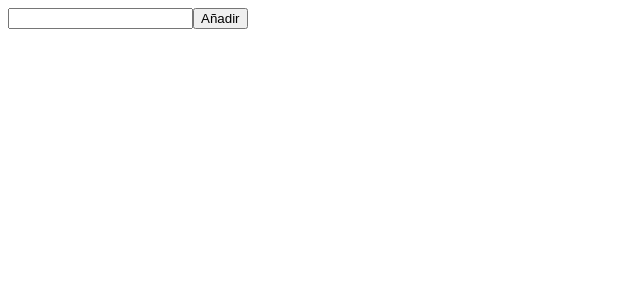
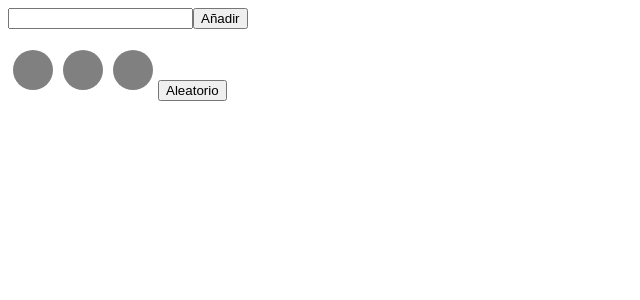
Before and after one commit to VicJGR/ReactVJ, a React (Vite) app: page / in a window 1280 px wide. Shown: the top 300 px of the page, without its empty margins (0-640 px from the left). Built offline with nearby package versions, Linux system fonts and the light colour scheme.

Commit message:
Componente 'Random'

```diff
--- a/src/App.jsx
+++ b/src/App.jsx
@@ -2,12 +2,15 @@
 import {useState} from 'react'
 import {Row, Col, Container} from 'react-bootstrap'
 import ToDo_list from './components/To-Do_list'
+import Random from './components/Random'
 
 function App() {
 
   return(
     <>
     <ToDo_list/>
+
+    <Random/>
     </>
   )
 
--- /dev/null
+++ b/src/components/Random.jsx
@@ -0,0 +1,46 @@
+import {useState} from 'react'
+
+
+function Random (){
+
+    const[aleatorio, setAleatorio]= useState('')
+    const[aleatorio2, setAleatorio2]= useState('')
+    const[aleatorio3, setAleatorio3]= useState('')
+
+
+    function calcula(){
+        var valor = Math.floor ( Math.random() * 50 )
+        var valor2 = Math.floor ( Math.random() * 50 )
+        var valor3 = Math.floor ( Math.random() * 50 )
+        setAleatorio(valor)
+        setAleatorio2(valor2)
+        setAleatorio3(valor3)
+
+
+
+    }
+
+let estilo ={
+    width: '40px',
+    height: '40px',
+    display: 'inline-block',
+    borderRadius: '100%',
+    backgroundColor: 'gray',
+    margin: '5px',
+    lineHeight:'40px',
+    textAlign:'center'
+    }
+
+    return(
+        <>
+        <div style={estilo} >{aleatorio}</div>
+        <div style={estilo} >{aleatorio2}</div>
+        <div style={estilo} >{aleatorio3}</div>
+
+        <button onClick={calcula}>Aleatorio</button>
+
+        </>
+    )
+}
+
+export default Random
```
